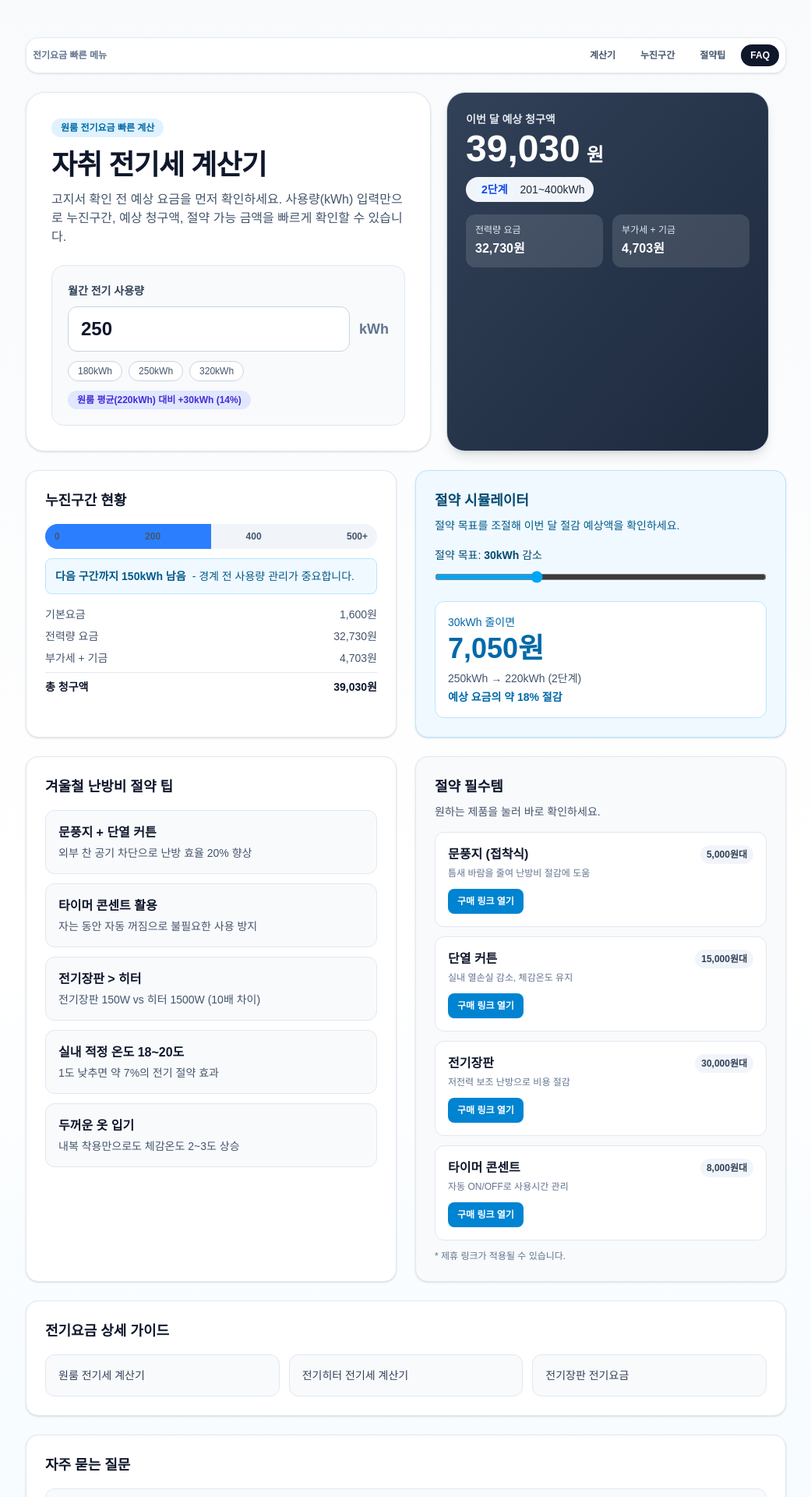
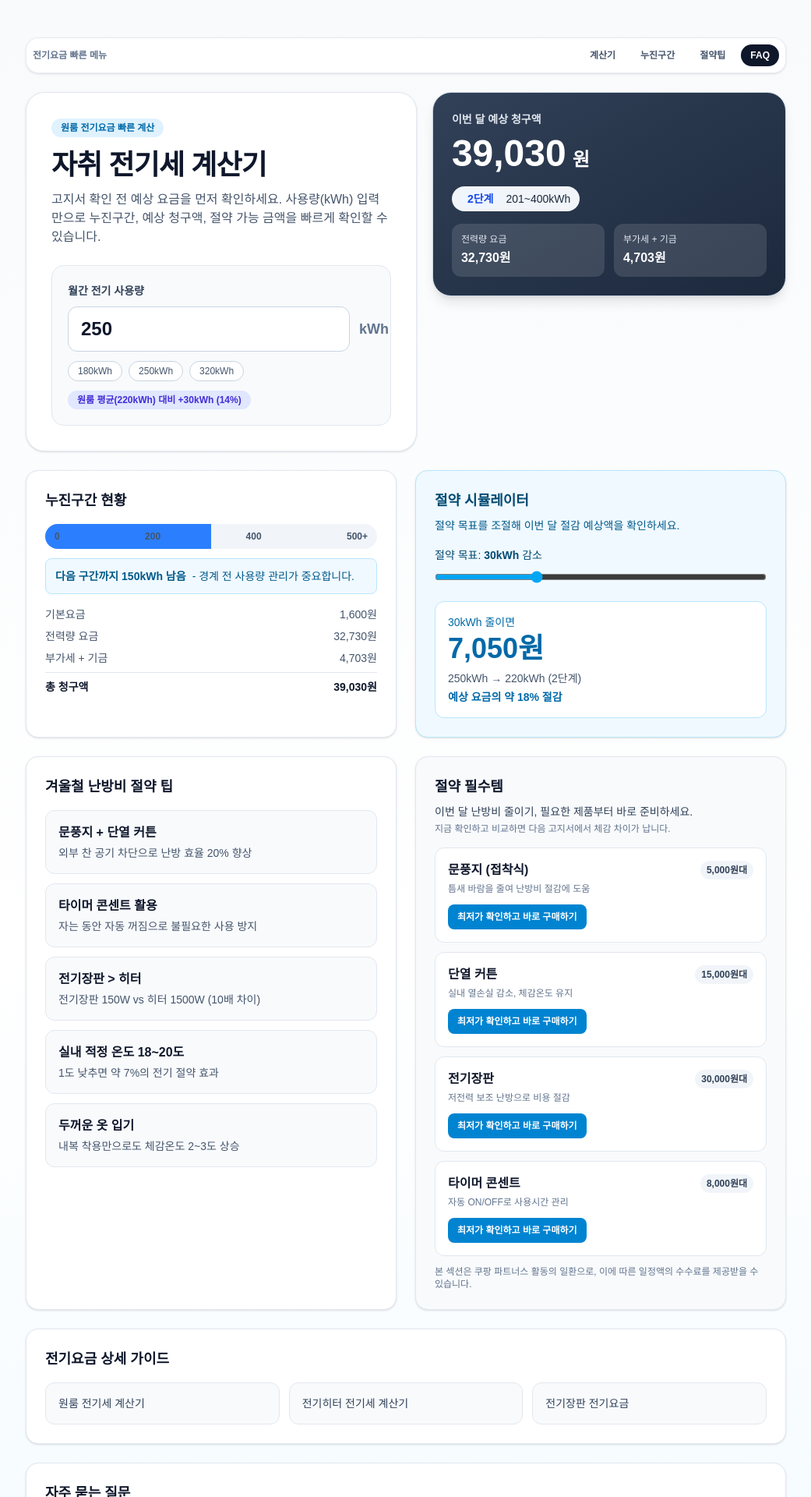
Before and after one commit to RohGyuMin/jajwi-electricity-calc-, a Next.js app: page / in a window 1280 px wide. Shown: the top 1920 px of the page at 78% size, without its empty margins (119-1160 px from the left). Built offline with nearby package versions, Linux system fonts and the light colour scheme; no server answers.

Commit message:
Polish SEO metadata and homepage UX content

```diff
--- a/src/app/layout.tsx
+++ b/src/app/layout.tsx
@@ -17,6 +17,7 @@ const geistMono = Geist_Mono({
 });
 
 export const metadata: Metadata = {
+  metadataBase: new URL("https://jajwi-electricity-calc-rs7h.vercel.app"),
   title: "자취 전기세 계산기 | 원룸 전기요금 누진구간 계산",
   description:
     "전기 사용량(kWh)만 입력하면 자취 전기세를 바로 계산합니다. 원룸 전기요금 누진구간 확인, 절약 시뮬레이션까지 한번에.",
@@ -34,6 +35,7 @@ export const metadata: Metadata = {
     title: "자취 전기세 계산기 | 원룸 전기요금 계산",
     description:
       "전기 사용량(kWh)만 입력하면 자취 전기세를 바로 계산합니다.",
+    url: "https://jajwi-electricity-calc-rs7h.vercel.app",
     type: "website",
     locale: "ko_KR",
   },
--- a/src/app/page.tsx
+++ b/src/app/page.tsx
@@ -15,7 +15,7 @@ const PRODUCT_ITEMS = [
     name: "단열 커튼",
     desc: "실내 열손실 감소, 체감온도 유지",
     price: "15,000원대",
-    href: "https://www.coupang.com/np/search?q=%EB%8B%A8%EC%97%B4+%EC%BB%A4%ED%8A%BC",
+    href: "https://link.coupang.com/a/dNC4Zo",
   },
   {
     name: "전기장판",
@@ -128,10 +128,10 @@ export default function Home() {
           </nav>
         </div>
 
-        <div className="grid gap-5 lg:grid-cols-[1.05fr_0.95fr]">
+        <div className="grid items-start gap-5 lg:grid-cols-[1.05fr_0.95fr]">
           <div
             id="calculator"
-            className="rounded-3xl border border-slate-200 bg-white p-6 shadow-sm sm:p-8"
+            className="min-w-0 rounded-3xl border border-slate-200 bg-white p-6 shadow-sm sm:p-8"
           >
             <span className="inline-flex rounded-full bg-sky-100 px-3 py-1 text-xs font-semibold text-sky-700">
               원룸 전기요금 빠른 계산
@@ -190,11 +190,11 @@ export default function Home() {
             </div>
           </div>
 
-          <div className="rounded-3xl border border-slate-300 bg-gradient-to-br from-slate-700 to-slate-800 p-6 text-white shadow-lg">
+          <div className="min-w-0 rounded-3xl border border-slate-300 bg-gradient-to-br from-slate-700 to-slate-800 p-6 text-white shadow-lg">
             <div className="text-sm font-semibold text-slate-200">이번 달 예상 청구액</div>
-            <div className="mt-1 text-5xl font-extrabold">
+            <div className="mt-1 break-all text-4xl leading-tight font-extrabold sm:text-5xl">
               {bill.total.toLocaleString()}
-              <span className="ml-2 text-2xl font-semibold">원</span>
+              <span className="ml-2 text-xl font-semibold sm:text-2xl">원</span>
             </div>
             <div className="mt-3 inline-flex items-center gap-2 rounded-full bg-slate-100 px-3 py-1 text-sm text-slate-800">
               <span className={`rounded-full px-2 py-0.5 ${tierColor} font-semibold`}>
@@ -202,7 +202,7 @@ export default function Home() {
               </span>
               <span>{bill.tier.range}</span>
             </div>
-            <div className="mt-4 grid grid-cols-2 gap-3 text-xs">
+            <div className="mt-4 grid grid-cols-1 gap-3 text-xs sm:grid-cols-2">
               <div className="rounded-xl bg-white/12 p-3">
                 <div className="text-slate-200">전력량 요금</div>
                 <div className="mt-1 text-base font-bold text-white">
@@ -338,8 +338,11 @@ export default function Home() {
 
           <div className="rounded-2xl border border-slate-200 bg-slate-50 p-6 shadow-sm">
             <h2 className="text-lg font-semibold text-slate-900">절약 필수템</h2>
-            <p className="mt-2 text-sm text-slate-600">
-              원하는 제품을 눌러 바로 확인하세요.
+            <p className="mt-2 text-sm font-medium text-slate-700">
+              이번 달 난방비 줄이기, 필요한 제품부터 바로 준비하세요.
+            </p>
+            <p className="mt-1 text-xs text-slate-500">
+              지금 확인하고 비교하면 다음 고지서에서 체감 차이가 납니다.
             </p>
             <div className="mt-4 grid gap-3">
               {PRODUCT_ITEMS.map((item) => (
@@ -360,12 +363,14 @@ export default function Home() {
                     </span>
                   </div>
                   <div className="mt-3 inline-flex items-center rounded-lg bg-sky-600 px-3 py-2 text-xs font-bold text-white transition group-hover:bg-sky-700">
-                    구매 링크 열기
+                    최저가 확인하고 바로 구매하기
                   </div>
                 </a>
               ))}
             </div>
-            <p className="mt-3 text-xs text-slate-500">* 제휴 링크가 적용될 수 있습니다.</p>
+            <p className="mt-3 text-xs text-slate-500">
+              본 섹션은 쿠팡 파트너스 활동의 일환으로, 이에 따른 일정액의 수수료를 제공받을 수 있습니다.
+            </p>
           </div>
         </div>
 
--- a/src/app/robots.ts
+++ b/src/app/robots.ts
@@ -1,13 +1,11 @@
-import type { MetadataRoute } from "next";
+import { MetadataRoute } from "next";
 
 export default function robots(): MetadataRoute.Robots {
-  const baseUrl = process.env.NEXT_PUBLIC_BASE_URL || "https://example.com";
-
   return {
     rules: {
       userAgent: "*",
       allow: "/",
     },
-    sitemap: `${baseUrl}/sitemap.xml`,
+    sitemap: "https://jajwi-electricity-calc-rs7h.vercel.app/sitemap.xml",
   };
 }
--- a/src/app/sitemap.ts
+++ b/src/app/sitemap.ts
@@ -1,32 +1,12 @@
-import type { MetadataRoute } from "next";
+import { MetadataRoute } from "next";
 
 export default function sitemap(): MetadataRoute.Sitemap {
-  const baseUrl = process.env.NEXT_PUBLIC_BASE_URL || "https://example.com";
-
   return [
     {
-      url: baseUrl,
+      url: "https://jajwi-electricity-calc-rs7h.vercel.app",
       lastModified: new Date(),
-      changeFrequency: "monthly",
+      changeFrequency: "daily",
       priority: 1,
-    },
-    {
-      url: `${baseUrl}/%EC%9B%90%EB%A3%B8-%EC%A0%84%EA%B8%B0%EC%84%B8-%EA%B3%84%EC%82%B0%EA%B8%B0`,
-      lastModified: new Date(),
-      changeFrequency: "monthly",
-      priority: 0.8,
-    },
-    {
-      url: `${baseUrl}/%EC%A0%84%EA%B8%B0%ED%9E%88%ED%84%B0-%EC%A0%84%EA%B8%B0%EC%84%B8-%EA%B3%84%EC%82%B0%EA%B8%B0`,
-      lastModified: new Date(),
-      changeFrequency: "monthly",
-      priority: 0.8,
-    },
-    {
-      url: `${baseUrl}/%EC%A0%84%EA%B8%B0%EC%9E%A5%ED%8C%90-%EC%A0%84%EA%B8%B0%EC%9A%94%EA%B8%88`,
-      lastModified: new Date(),
-      changeFrequency: "monthly",
-      priority: 0.8,
     },
   ];
 }
```
